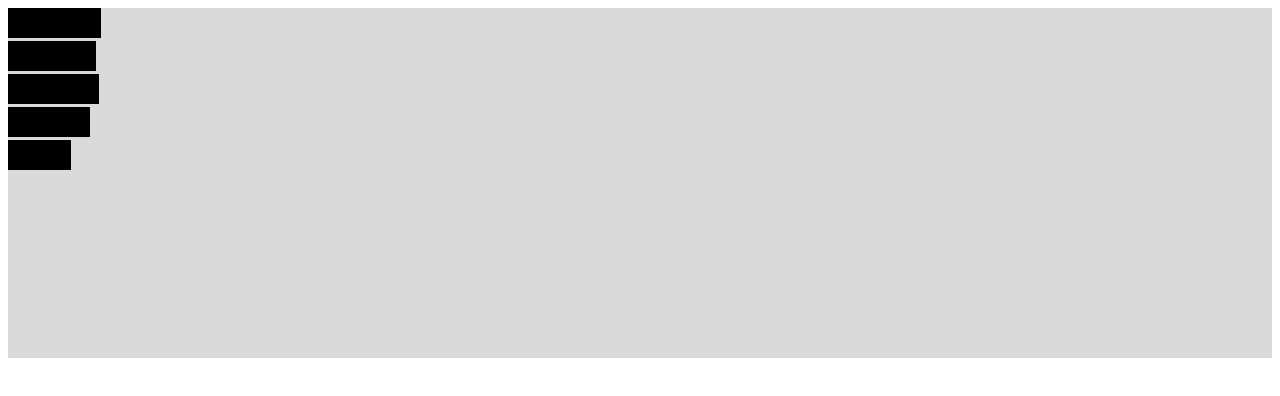
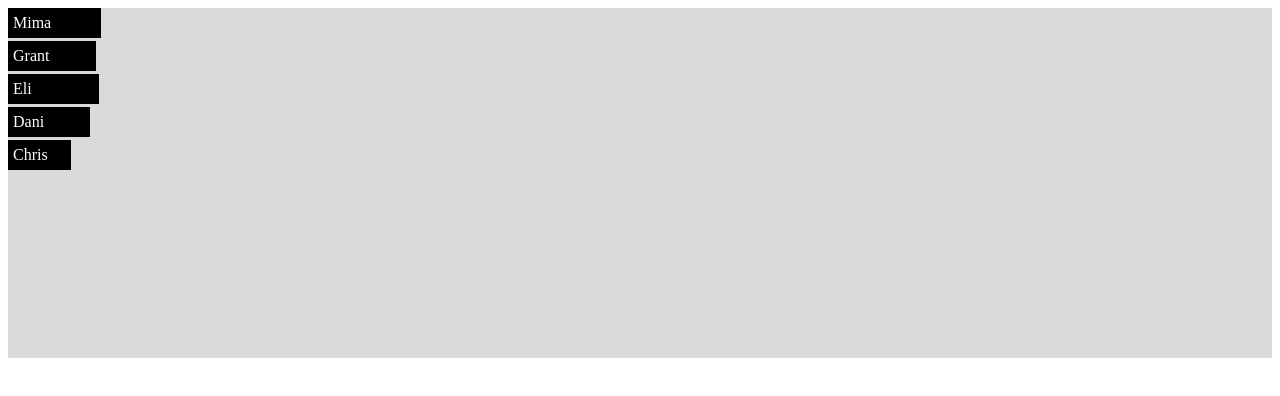
Before and after one commit to cawinsor97/ksujs, a plain HTML site: page d3.html in a window 1280 px wide. Drawn offline with nearby package versions, Linux system fonts and the light colour scheme.

Commit message:
selfie times 3

```diff
--- a/script.js
+++ b/script.js
@@ -6,28 +6,28 @@
 	{name: "Chris", score: 63 },
 ];
 
-// d3.select('body').selectAll('div')
-// 	.data(dataset)
-// 	.enter()
-// 	.append('div')
-// 	.attr('class','bar')
-// 	.style('height', function(d){
-//  		return d * 5 + 'px';
-// 	});
-
-d3.select('.chart')
+var bar = d3.select('.chart')
 
 	.append('svg')
 		.attr('width', 225)
 		.attr('height', 300)
+	.selectAll('rg')
+	.data(dataset)
+	.enter()
+		.append('g')
+		.attr('transform', (d, i) => 'translate(0, ' + i * 33 + ')');
 
-.selectAll('rect')
-.data(dataset)
-.enter()
-	.append('rect')
-	.attr('y', (d, i) => i * 33)
-	.style('width', d => d.score)
-	.text(function(d){
-		return d.name;
-	})
-	.attr('class','bar');
+	bar.append('rect')
+		.style('width', d => d.score)
+		.text(function(d) {
+			return d.name;
+		})
+		.attr('class', 'bar');
+
+	bar.append('text')
+		.attr('y', 20)
+		.attr('x', 5)
+		.text (function(d){
+			return d.name;
+		})
+		.attr('class', 'name');
--- a/style.css
+++ b/style.css
@@ -8,3 +8,7 @@
 	fill: #000;
 	height: 30px;
 }
+
+.name {
+	fill: white;
+}
```
